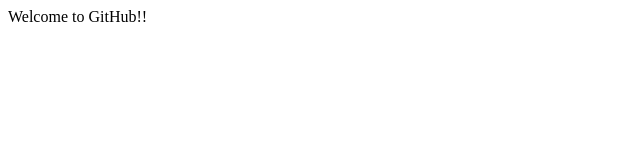
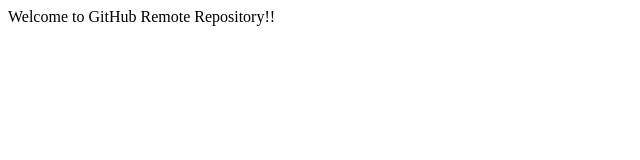
Before and after one commit to ShaikHidayathulla1989/test-repo, a plain HTML site: page index.html in a window 1280 px wide. Shown: the whole page, without its empty margins (0-640 px from the left). Drawn offline with Linux system fonts and the light colour scheme.

Commit message:
updated contents in index.html

```diff
--- a/index.html
+++ b/index.html
@@ -1 +1 @@
-<!DOCTYPE html><html><body>Welcome to GitHub!!</body></html>
+<!DOCTYPE html><html><body>Welcome to GitHub Remote Repository!!</body></html>
```
